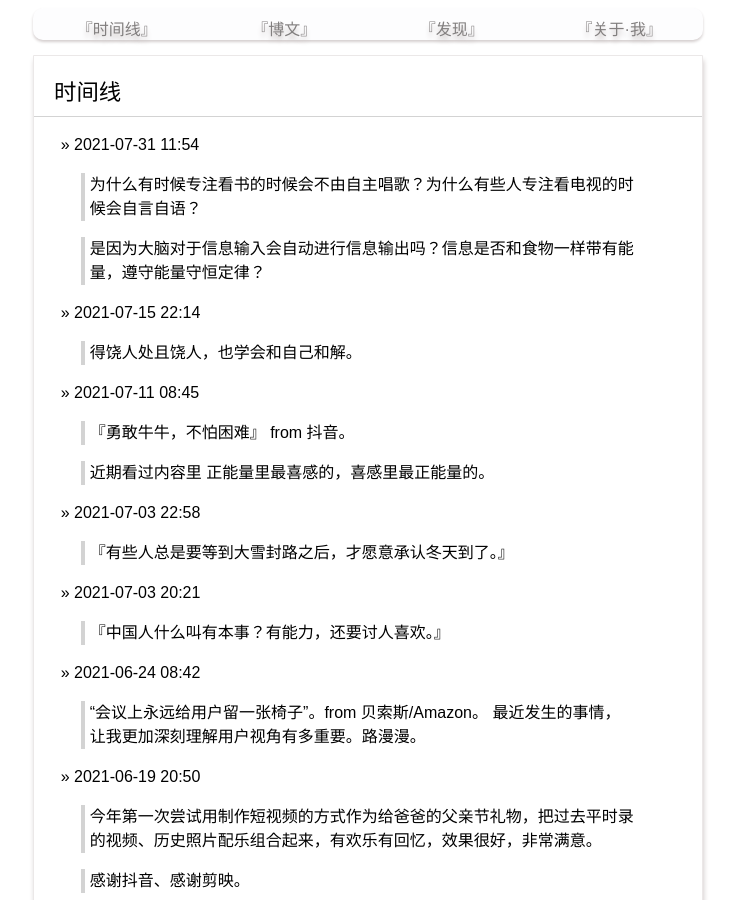
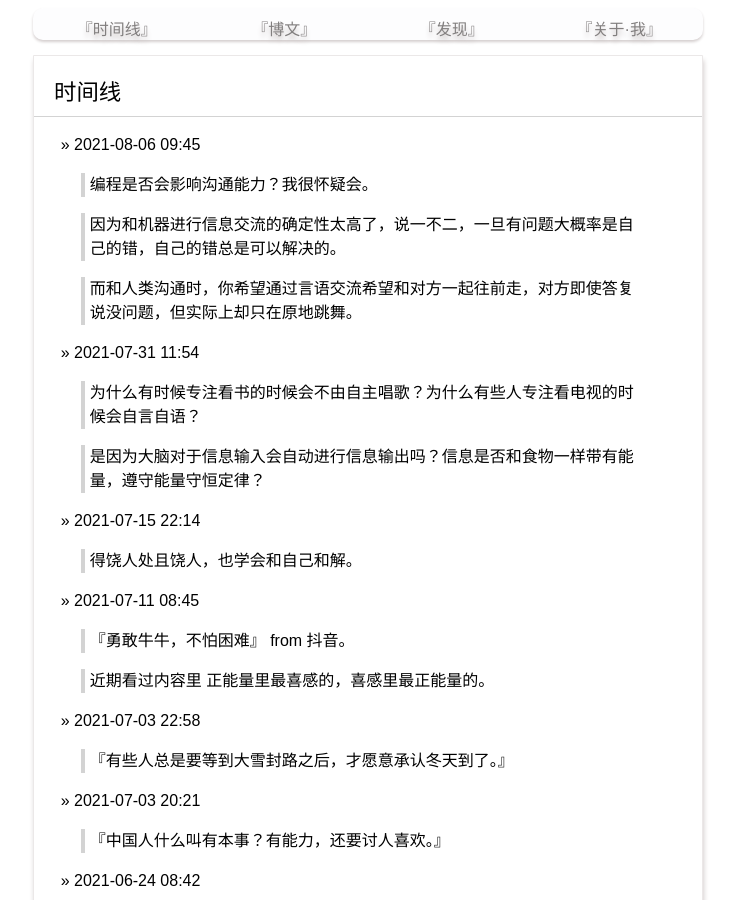
Before and after one commit to yanyiwu/blog, a Jekyll site: the page built from index.md, in a window 1280 px wide and 900 px high. Shown: the whole window, without its empty margins (272-1009 px from the left). Built offline with Jekyll 4.4.1, drawn with Linux system fonts in a browser that asks for light colours; Markdown is read by kramdown in place of the engine named in the settings; comment, search, counter and statistics services are not loaded.

Commit message:
Update index.md

```diff
--- a/index.md
+++ b/index.md
@@ -2,6 +2,14 @@
 layout: posting
 title: 时间线
 ---
+
+&raquo; 2021-08-06 09:45
+
+> 编程是否会影响沟通能力？我很怀疑会。
+
+> 因为和机器进行信息交流的确定性太高了，说一不二，一旦有问题大概率是自己的错，自己的错总是可以解决的。
+
+> 而和人类沟通时，你希望通过言语交流希望和对方一起往前走，对方即使答复说没问题，但实际上却只在原地跳舞。
 
 &raquo; 2021-07-31 11:54
 
```
